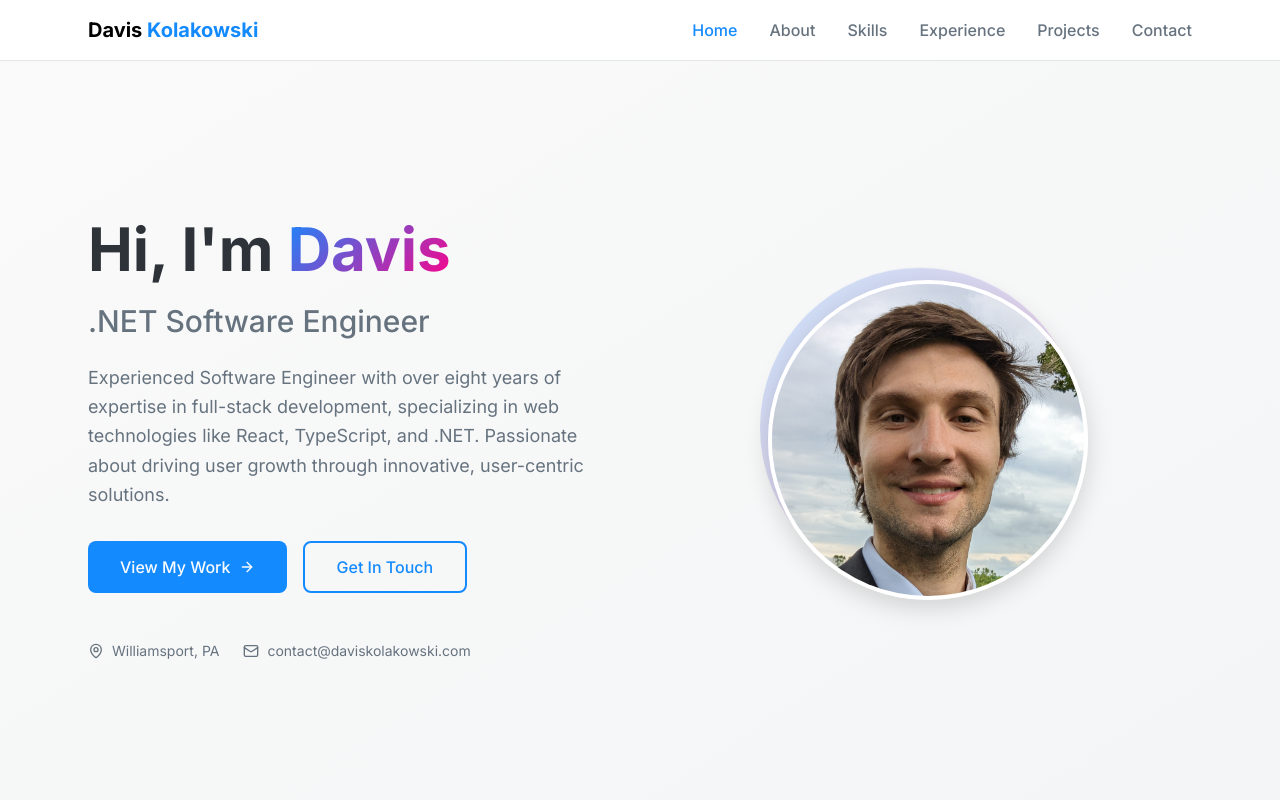
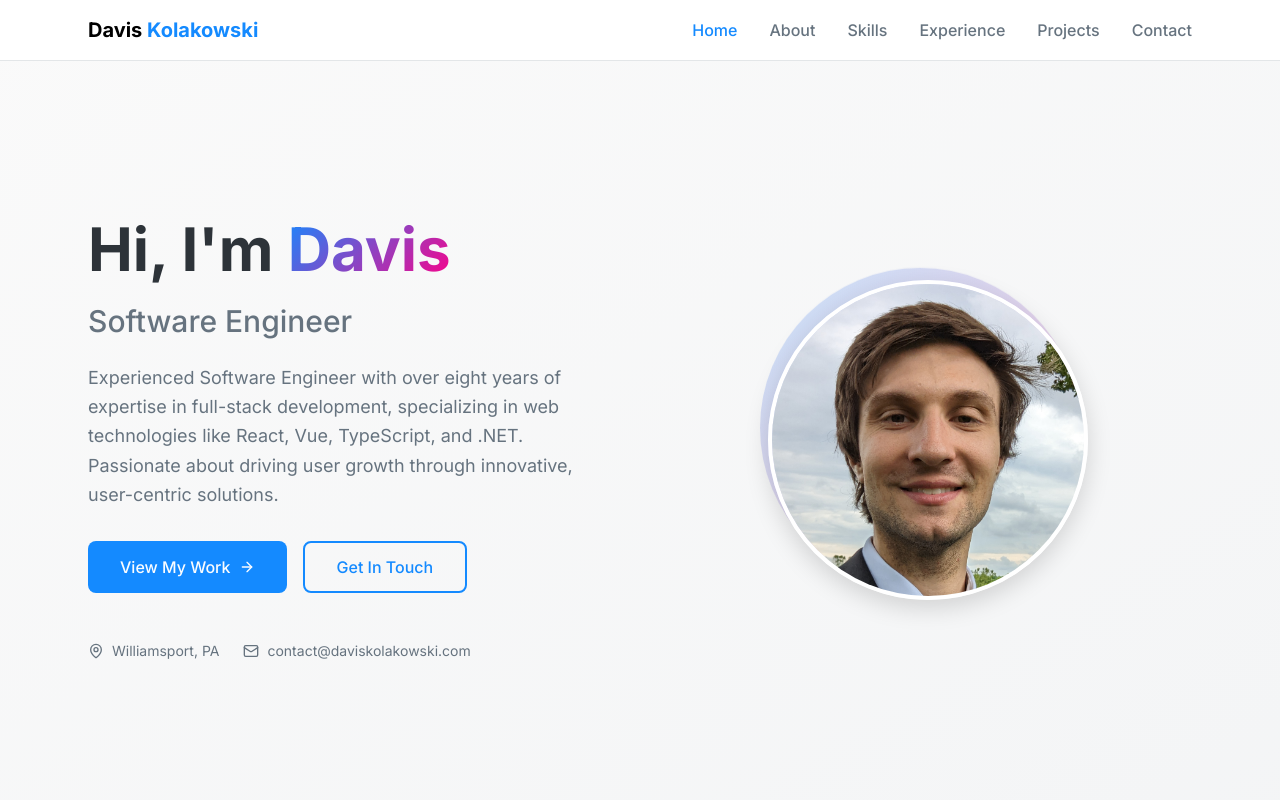
Before and after one commit to DavisKolakowski/daviskolakowski.com, a React (Vite) app: page / in a window 1280 px wide. Shown: the top 800 px of the page. Built offline with nearby package versions, Linux system fonts and the light colour scheme.

Commit message:
refactor: update resume and meta tags to reflect current skills and remove .NET designation

```diff
--- a/index.html
+++ b/index.html
@@ -3,22 +3,22 @@
   <head>
     <meta charset="UTF-8" />
     <meta name="viewport" content="width=device-width, initial-scale=1.0" />
-    <title>Davis Kolakowski - .NET Software Engineer</title>
-    <meta name="description" content="Experienced Software Engineer with 8+ years in full-stack development, specializing in .NET, React, and TypeScript. Portfolio showcasing innovative solutions and technical expertise." />
+    <title>Davis Kolakowski - Software Engineer</title>
+    <meta name="description" content="Experienced Software Engineer with 8+ years in full-stack development, specializing in .NET, React, Vue, and TypeScript. Portfolio showcasing innovative solutions and technical expertise." />
     <meta name="keywords" content="Davis Kolakowski, Software Engineer, .NET, React, TypeScript, Full Stack Developer, Comcast, Portfolio" />
 
     <!-- Open Graph / Facebook -->
     <meta property="og:type" content="website" />
     <meta property="og:url" content="https://daviskolakowski.dev/" />
-    <meta property="og:title" content="Davis Kolakowski - .NET Software Engineer" />
-    <meta property="og:description" content="Experienced Software Engineer with 8+ years in full-stack development, specializing in .NET, React, and TypeScript." />
+    <meta property="og:title" content="Davis Kolakowski - Software Engineer" />
+    <meta property="og:description" content="Experienced Software Engineer with 8+ years in full-stack development, specializing in .NET, React, Vue, and TypeScript." />
     <meta property="og:image" content="/assets/profile-social.jpg" />
 
     <!-- Twitter -->
     <meta property="twitter:card" content="summary_large_image" />
     <meta property="twitter:url" content="https://daviskolakowski.dev/" />
-    <meta property="twitter:title" content="Davis Kolakowski - .NET Software Engineer" />
-    <meta property="twitter:description" content="Experienced Software Engineer with 8+ years in full-stack development, specializing in .NET, React, and TypeScript." />
+    <meta property="twitter:title" content="Davis Kolakowski - Software Engineer" />
+    <meta property="twitter:description" content="Experienced Software Engineer with 8+ years in full-stack development, specializing in .NET, React, Vue, and TypeScript." />
     <meta property="twitter:image" content="/assets/profile-social.jpg" />    <!-- Favicons and Icons -->
     <link rel="icon" type="image/x-icon" href="/favicon.ico" />
     <link rel="icon" type="image/png" sizes="16x16" href="/favicon-16x16.png" />
--- a/src/components/About.tsx
+++ b/src/components/About.tsx
@@ -13,7 +13,7 @@ export default function About() {
           <div className="base-spacing">
             <p className="text-lg leading-relaxed text-muted-foreground">
               With over eight years of expertise in full-stack development, I specialize in creating
-              scalable web applications using modern technologies like React, TypeScript, and .NET.
+              scalable web applications using modern technologies like React, Vue, TypeScript, and .NET.
               I'm passionate about optimizing performance and automating processes to enhance user experiences.
             </p>
             <p className="text-lg leading-relaxed text-muted-foreground">
--- a/src/components/Hero.tsx
+++ b/src/components/Hero.tsx
@@ -33,11 +33,11 @@ export default function Hero() {
               Hi, I'm <span className="text-gradient">Davis</span>
             </h1>
             <h2 className="text-2xl md:text-3xl text-muted-foreground font-medium">
-              .NET Software Engineer
+              Software Engineer
             </h2>
             <p className="text-lg text-muted-foreground leading-relaxed">
               Experienced Software Engineer with over eight years of expertise in full-stack development,
-              specializing in web technologies like React, TypeScript, and .NET. Passionate about
+              specializing in web technologies like React, Vue, TypeScript, and .NET. Passionate about
               driving user growth through innovative, user-centric solutions.
             </p>
           </div>
```
Also changed, not shown: src/assets/site.webmanifest, 1 other file (tests, documents, lock files or other folders).
